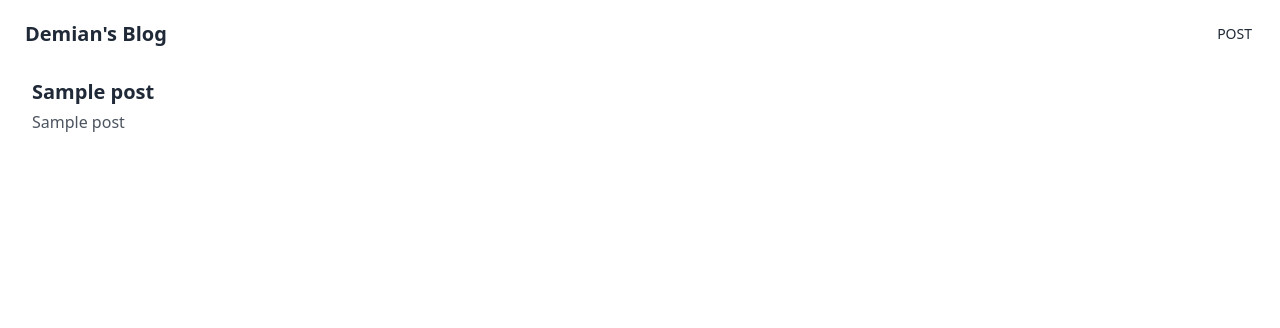
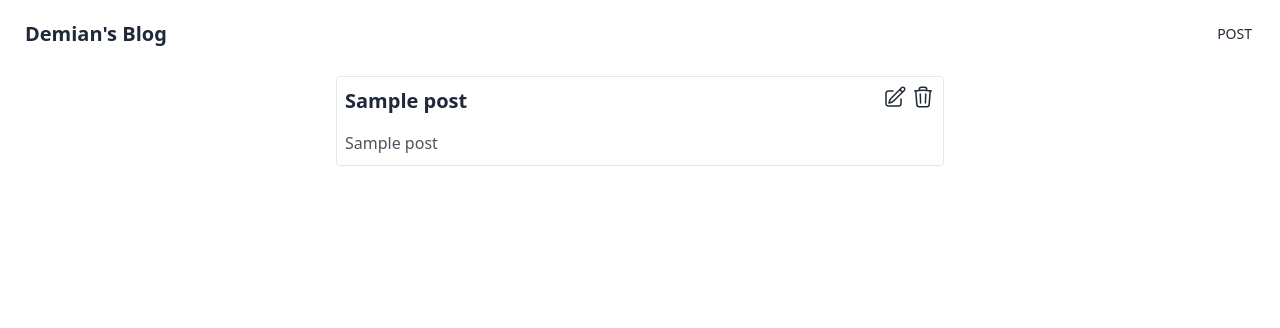
Before and after one commit to luckydem/personal_blog, a Flask app: template templates/index.html in a window 1280 px wide. Shown: the top 328 px of the page. Run offline with Flask 3, Linux system fonts and the light colour scheme; the template is opened without the code that fills it: most values are stand-ins (such as "Sample title", 1, 10 or a date in 2020); style sheets or scripts are compiled from the project's sources.

Commit message:
chore(styling): added some crud buttons and styling

```diff
--- a/main.py
+++ b/main.py
@@ -1,7 +1,6 @@
 from flask import Flask, render_template, request, redirect, url_for
 from google.cloud import datastore
 import datetime
-import markdown
 
 
 datastore_client = datastore.Client()
@@ -40,10 +39,11 @@ def home():
 
     for raw_post in raw_posts:
         if raw_post["post"] == None:
-            post = "<p>Empty Post<p>"
+            post = "Empty Post"
         else:
-            post = markdown.markdown(raw_post["post"])
-        title = raw_post.get("title")
+            post = raw_post["post"]
+
+        title = raw_post.get("title", "Empty Title")
 
         rendered_posts.append({"title": title, "post": post, "id": raw_post.id})
 
--- a/templates/index.html
+++ b/templates/index.html
@@ -9,14 +9,26 @@
 {% endblock %}
 
 {% block main %}
-    <div class="container mx-auto">
-        {% for post in posts %}
-            <div class="container post my-2 prose" id="{{ post.id }}">
+    {% for post in posts %}
+        <div class="flex my-2 p-2 border rounded w-full" id="{{ post.id }}">
+            <div class="prose grow">
                 <h3>{{ post.title }}</h3>
-                {{ post.post|safe }}
+                <div>{{ post.post|safe }}</div>
             </div>
-        {% endfor %}
-    </div>
+            <div class="flex flex-none w-[6rem] justify-end">
+                <div class="edit px-1">
+                    <svg xmlns="http://www.w3.org/2000/svg" fill="none" viewBox="0 0 24 24" stroke-width="1.5" stroke="currentColor" class="size-6">
+                        <path stroke-linecap="round" stroke-linejoin="round" d="m16.862 4.487 1.687-1.688a1.875 1.875 0 1 1 2.652 2.652L10.582 16.07a4.5 4.5 0 0 1-1.897 1.13L6 18l.8-2.685a4.5 4.5 0 0 1 1.13-1.897l8.932-8.931Zm0 0L19.5 7.125M18 14v4.75A2.25 2.25 0 0 1 15.75 21H5.25A2.25 2.25 0 0 1 3 18.75V8.25A2.25 2.25 0 0 1 5.25 6H10" />
+                    </svg>
+                </div>
+                <div class="delete">
+                    <svg xmlns="http://www.w3.org/2000/svg" fill="none" viewBox="0 0 24 24" stroke-width="1.5" stroke="currentColor" class="size-6">
+                        <path stroke-linecap="round" stroke-linejoin="round" d="m14.74 9-.346 9m-4.788 0L9.26 9m9.968-3.21c.342.052.682.107 1.022.166m-1.022-.165L18.16 19.673a2.25 2.25 0 0 1-2.244 2.077H8.084a2.25 2.25 0 0 1-2.244-2.077L4.772 5.79m14.456 0a48.108 48.108 0 0 0-3.478-.397m-12 .562c.34-.059.68-.114 1.022-.165m0 0a48.11 48.11 0 0 1 3.478-.397m7.5 0v-.916c0-1.18-.91-2.164-2.09-2.201a51.964 51.964 0 0 0-3.32 0c-1.18.037-2.09 1.022-2.09 2.201v.916m7.5 0a48.667 48.667 0 0 0-7.5 0" />
+                    </svg>
+                </div>
+            </div>
+        </div>
+    {% endfor %}
 {% endblock %}
 
 {% block scripts %}
--- a/templates/layout.html
+++ b/templates/layout.html
@@ -27,7 +27,7 @@
                 </ul>
             </div>
         </div>
-        <div class="container mx-auto px-8">
+        <div class="container mx-auto px-8 max-w-2xl">
             {% block main %}{% endblock %}
         </div>
 
```
Also changed, not shown: templates/create_post.html (+3 -9 lines), README.md.
